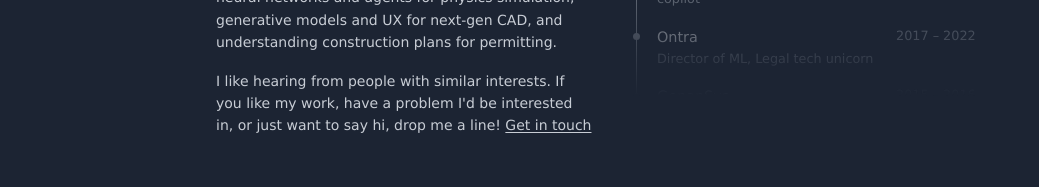
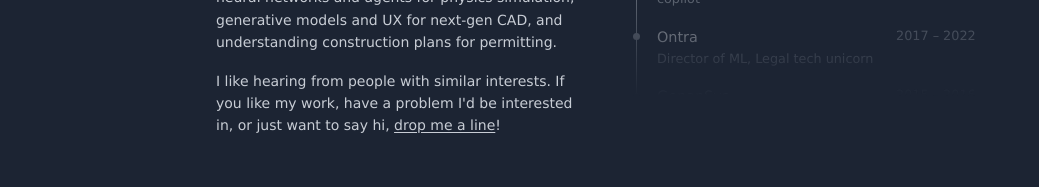
Before and after one commit to hadsed/hadsed.com, an Eleventy site: page src/index.njk in a window 1280 px wide. Shown: the part 357-544 px from the top of the page, without its empty margins (120-1159 px from the left). Built offline with nearby package versions, Linux system fonts and the light colour scheme; Eleventy itself is replaced by a stand-in of ours; files that its build step writes are made by us from their sources.

Commit message:
Content from Obsidian, 2026-11-05 00:53 UTC

```diff
--- a/content/about.md
+++ b/content/about.md
@@ -29,4 +29,4 @@ Hello and welcome. I'm Had, and I like applying AI to hard science and engineeri
 
 Lately I've been interested in spatial intelligence, both digital and real-world. My recent work spans neural networks and agents for physics simulation, generative models and UX for next-gen CAD, and understanding construction plans for permitting.
 
-I like hearing from people with similar interests. If you like my work, have a problem I'd be interested in, or just want to say hi, drop me a line! [Get in touch](mailto:h@hadsed.com)
+I like hearing from people with similar interests. If you like my work, have a problem I'd be interested in, or just want to say hi, [drop me a line](mailto:h@hadsed.com)!
```
